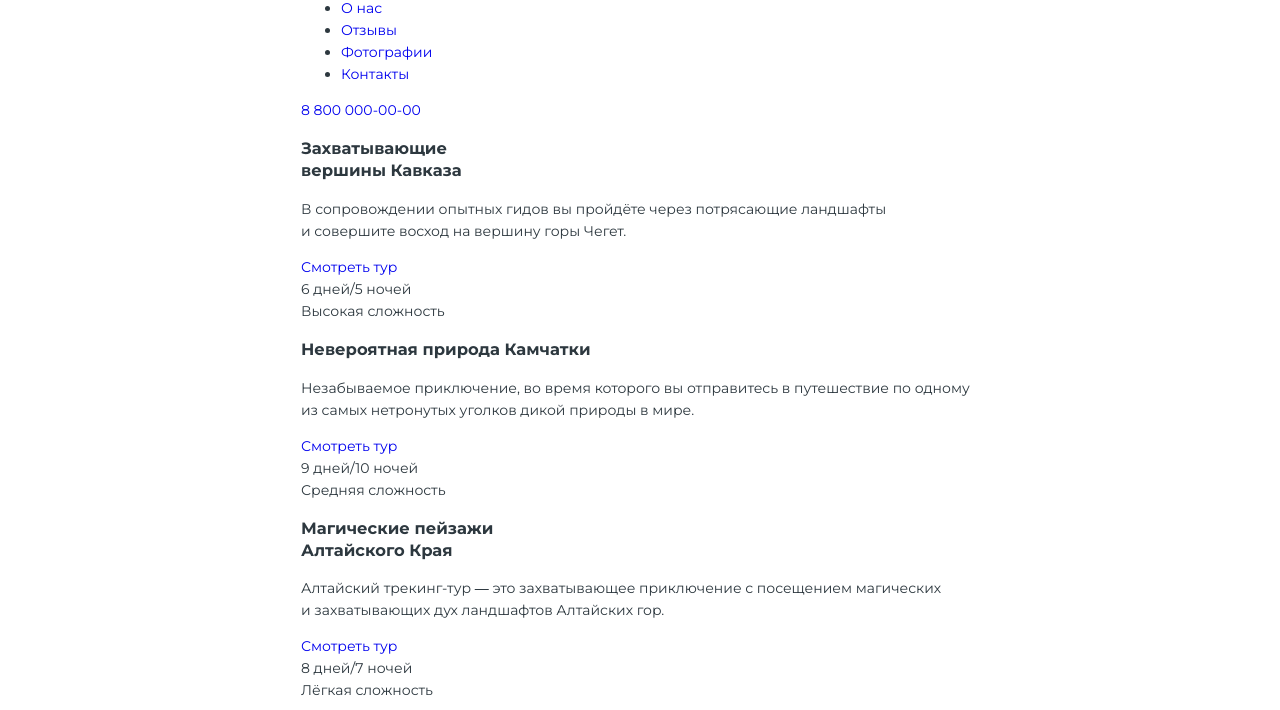
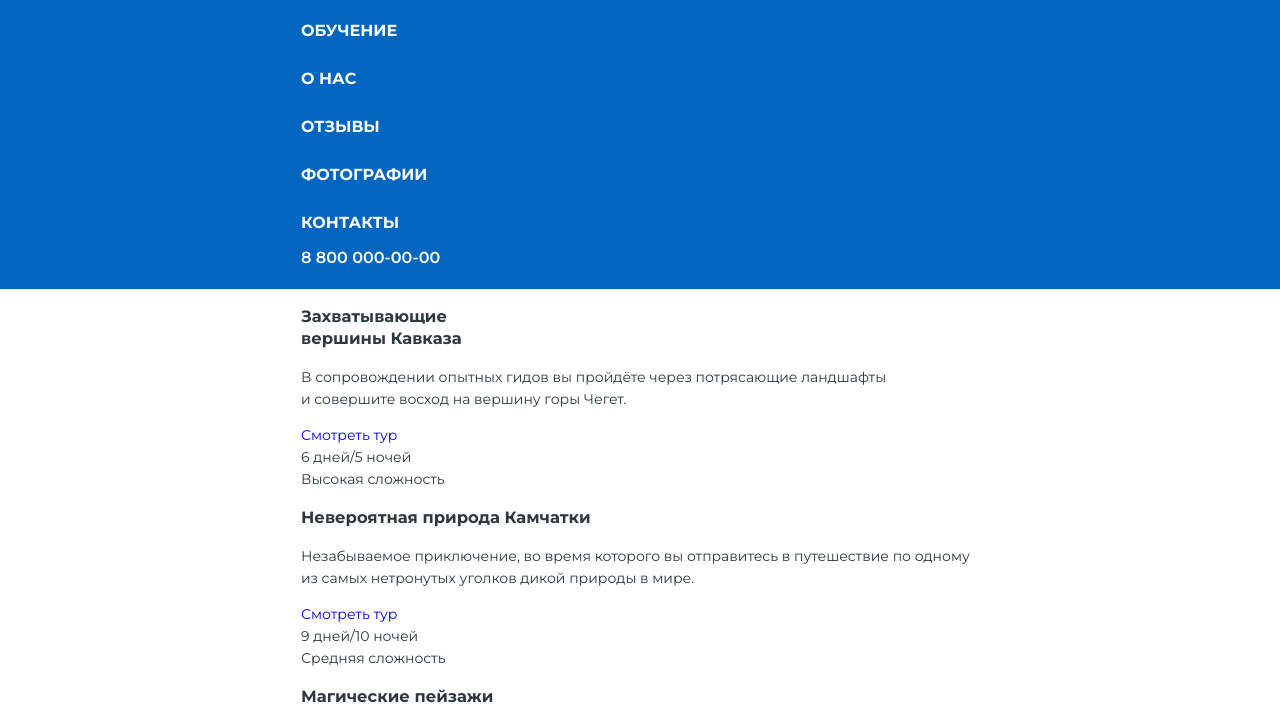
Before and after one commit to ArkBriz/Lifetour, a website built with Vite: page source/index.html in a window 1280 px wide. Shown: the part 109-819 px from the top of the page. Built offline with nearby package versions, Linux system fonts and the light colour scheme.

Commit message:
add basic styles to header

```diff
--- a/source/index.html
+++ b/source/index.html
@@ -13,7 +13,7 @@
         <button class="page-header__toggler" type="button" aria-controls="nav">
           <span class="visually-hidden">Открыть меню</span>
         </button>
-        <a class="page-header__logo" href="#" style="background-color: tomato; display: inline-block;">
+        <a class="page-header__logo" href="#">
           <svg width="142" height="42" aria-label="Логотип Lifetour.">
             <use href="/__spritemap#sprite-header-logo"></use>
           </svg>
--- /dev/null
+++ b/source/sass/blocks/nav.scss
@@ -0,0 +1,37 @@
+.nav__list {
+  margin: 0;
+  padding: 0;
+  list-style-type: none;
+}
+
+.nav__item {
+  padding-block: 11px;
+
+  @include media("tablet") {
+    padding-block: 13px;
+  }
+
+  @include media("desktop") {
+    padding: 23px 15px;
+  }
+}
+
+.nav__link {
+  font-size: 14px;
+  line-height: 14px;
+  font-weight: 700;
+  letter-spacing: 4%;
+  text-transform: uppercase;
+  color: $white;
+
+  @include media("tablet") {
+    font-size: 16px;
+    line-height: 16px;
+  }
+
+  @include media("desktop") {
+    font-weight: 400;
+    text-transform: none;
+    letter-spacing: normal;
+  }
+}
--- /dev/null
+++ b/source/sass/blocks/page-header.scss
@@ -0,0 +1,12 @@
+.page-header {
+  padding-block: 15px;
+  background-color: $blue;
+
+  @include media("tablet") {
+    padding-block: 20px;
+  }
+
+  @include media("desktop") {
+    padding-block: 32px;
+  }
+}
--- /dev/null
+++ b/source/sass/blocks/phone.scss
@@ -0,0 +1,14 @@
+.phone {
+  font-size: 14px;
+  line-height: 1;
+  font-weight: 600;
+  color: $white;
+
+  @include media("tablet") {
+    font-size: 16px;
+  }
+
+  @include media("desktop") {
+    font-size: 18px;
+  }
+}
--- a/source/sass/style.scss
+++ b/source/sass/style.scss
@@ -6,3 +6,8 @@
 @import "common/media.scss";
 @import "common/fonts.scss";
 @import "common/global.scss";
+
+// BLOCKS
+@import "blocks/page-header.scss";
+@import "blocks/nav.scss";
+@import "blocks/phone.scss";
```
